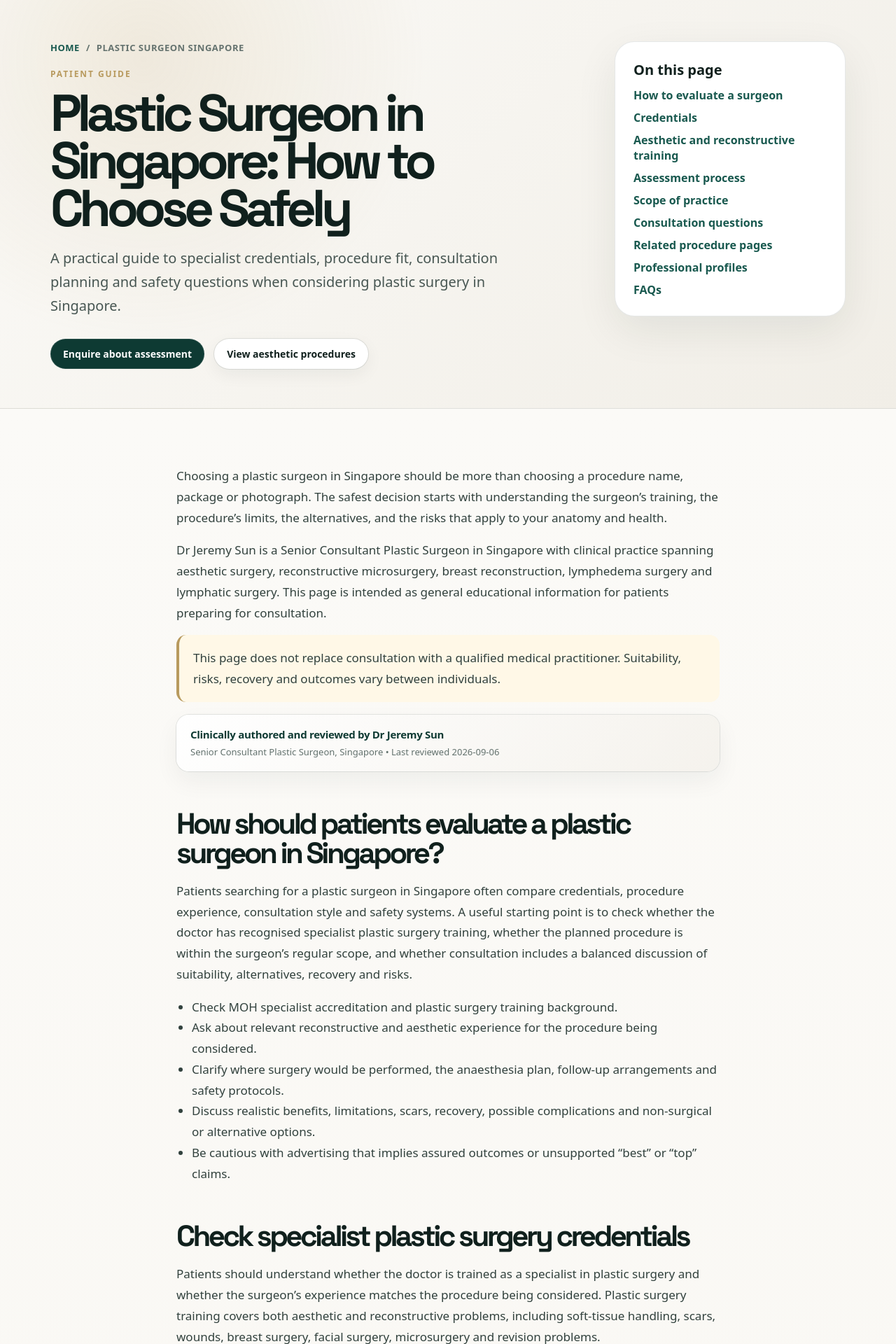
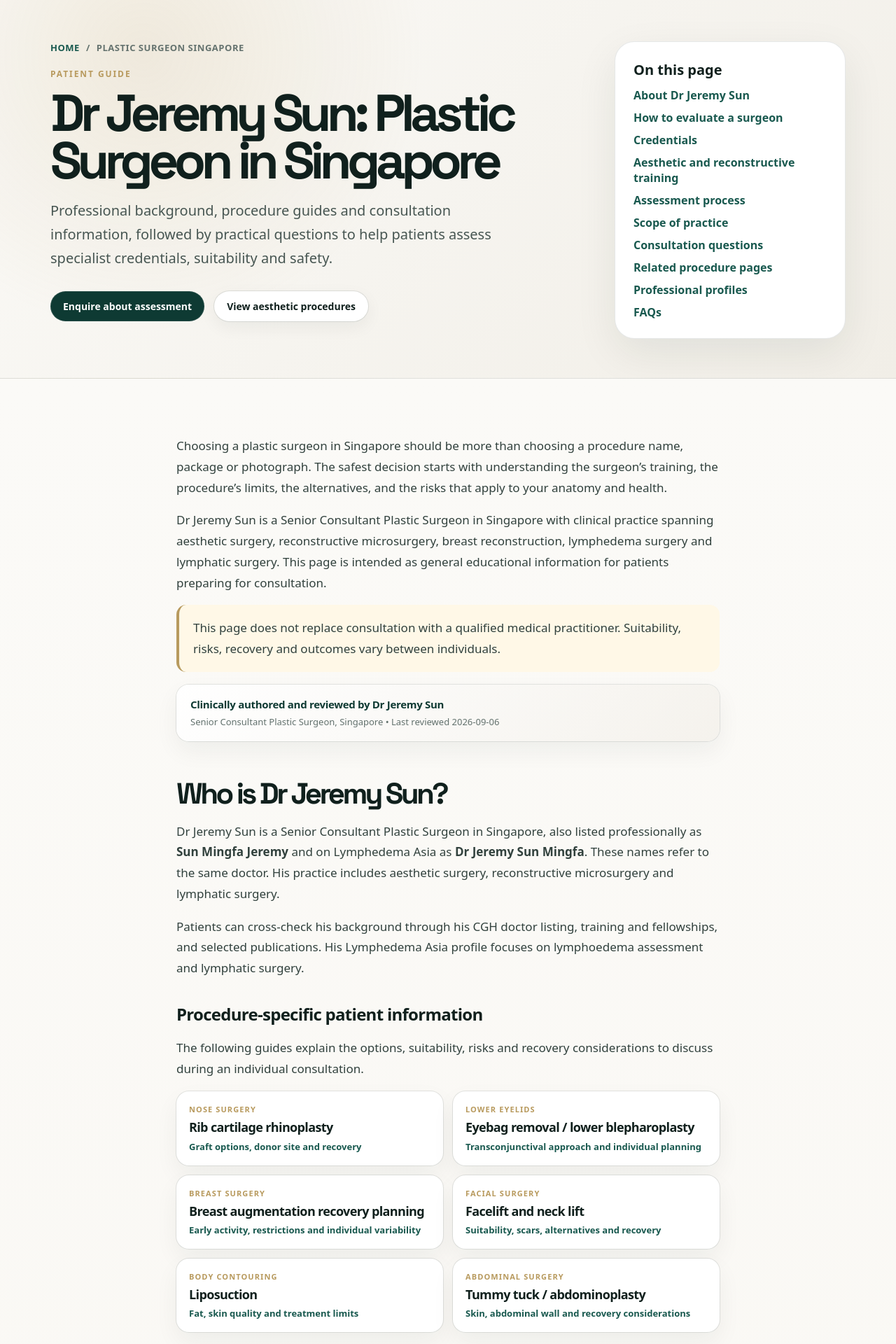
Before and after one commit to zatyrical/plasticwebsite, a Next.js app: page /plastic-surgeon-singapore in a window 1280 px wide. Shown: the part 100-2020 px from the top of the page at 70% size. Built offline with nearby package versions, Linux system fonts and the light colour scheme.

Commit message:
Strengthen surgeon profile identity and priority procedure discovery (#9)

```diff
--- a/app/plastic-surgeon-singapore/page.tsx
+++ b/app/plastic-surgeon-singapore/page.tsx
@@ -7,8 +7,8 @@ import { baseUrl, lastReviewedIso, physicianId, physicianJsonLd } from '../seoId
 const pageUrl = `${baseUrl}/plastic-surgeon-singapore`;
 
 export const metadata: Metadata = {
-  title: 'Plastic Surgeon in Singapore: How to Choose Safely',
-  description: 'A patient guide to choosing a plastic surgeon in Singapore, including specialist credentials, aesthetic versus reconstructive training, procedure fit, safety questions and consultation planning.',
+  title: 'Dr Jeremy Sun | Plastic Surgeon in Singapore & Patient Guide',
+  description: 'Dr Jeremy Sun (Sun Mingfa Jeremy), Senior Consultant Plastic Surgeon in Singapore: professional profiles, procedure guides, Paragon consultation enquiries and safety questions.',
   keywords: [
     'plastic surgeon Singapore',
     'plastic surgery Singapore',
@@ -19,7 +19,7 @@ export const metadata: Metadata = {
   ],
   alternates: { canonical: '/plastic-surgeon-singapore' },
   openGraph: {
-    title: 'Plastic Surgeon in Singapore: How to Choose Safely',
+    title: 'Dr Jeremy Sun | Plastic Surgeon in Singapore & Patient Guide',
     description: 'Patient-focused guidance on choosing a plastic surgeon in Singapore and planning a safe consultation.',
     url: '/plastic-surgeon-singapore',
     type: 'article'
@@ -57,11 +57,11 @@ const jsonLd = {
     },
     physicianJsonLd,
     {
-      '@type': 'MedicalWebPage',
+      '@type': ['MedicalWebPage', 'ProfilePage'],
       '@id': `${pageUrl}#webpage`,
       url: pageUrl,
-      name: 'Plastic Surgeon in Singapore: How to Choose Safely',
-      headline: 'Plastic Surgeon in Singapore: How to Choose Safely',
+      name: 'Dr Jeremy Sun: Plastic Surgeon in Singapore',
+      headline: 'Dr Jeremy Sun: Plastic Surgeon in Singapore',
       description: metadata.description,
       inLanguage: 'en-SG',
       about: [
@@ -72,11 +72,12 @@ const jsonLd = {
         'choosing a plastic surgeon'
       ],
       datePublished: lastReviewedIso,
-      dateModified: lastReviewedIso,
+      dateModified: '2026-10-04',
       lastReviewed: lastReviewedIso,
       author: { '@id': physicianId },
       reviewedBy: { '@id': physicianId },
-      publisher: { '@id': physicianId }
+      publisher: { '@id': physicianId },
+      mainEntity: { '@id': physicianId }
     },
     {
       '@type': 'FAQPage',
@@ -100,8 +101,8 @@ export default function PlasticSurgeonSingaporePage() {
             <div>
               <nav className="breadcrumb" aria-label="Breadcrumb"><Link href="/">Home</Link><span>/</span><span>Plastic surgeon Singapore</span></nav>
               <div className="eyebrow">Patient guide</div>
-              <h1>Plastic Surgeon in Singapore: How to Choose Safely</h1>
-              <p className="lead">A practical guide to specialist credentials, procedure fit, consultation planning and safety questions when considering plastic surgery in Singapore.</p>
+              <h1>Dr Jeremy Sun: Plastic Surgeon in Singapore</h1>
+              <p className="lead">Professional background, procedure guides and consultation information, followed by practical questions to help patients assess specialist credentials, suitability and safety.</p>
               <div className="hero-actions">
                 <a href="#enquire" className="btn btn-primary">Enquire about assessment</a>
                 <Link href="/aesthetic-surgery" className="btn btn-ghost">View aesthetic procedures</Link>
@@ -110,6 +111,7 @@ export default function PlasticSurgeonSingaporePage() {
             <aside className="article-summary-card">
               <h2>On this page</h2>
               <ul>
+                <li><a href="#dr-jeremy-sun">About Dr Jeremy Sun</a></li>
                 <li><a href="#evaluate">How to evaluate a surgeon</a></li>
                 <li><a href="#credentials">Credentials</a></li>
                 <li><a href="#aesthetic-reconstructive">Aesthetic and reconstructive training</a></li>
@@ -133,6 +135,24 @@ export default function PlasticSurgeonSingaporePage() {
               <strong>Clinically authored and reviewed by Dr Jeremy Sun</strong>
               <span>Senior Consultant Plastic Surgeon, Singapore • Last reviewed {lastReviewedIso}</span>
             </div>
+
+            <section id="dr-jeremy-sun">
+              <h2>Who is Dr Jeremy Sun?</h2>
+              <p>Dr Jeremy Sun is a Senior Consultant Plastic Surgeon in Singapore, also listed professionally as <strong>Sun Mingfa Jeremy</strong> and on Lymphedema Asia as <strong>Dr Jeremy Sun Mingfa</strong>. These names refer to the same doctor. His practice includes aesthetic surgery, reconstructive microsurgery and lymphatic surgery.</p>
+              <p>Patients can cross-check his background through his <a href="https://www.cgh.com.sg/doctor/plastic-surgery/sun-mingfa-jeremy">CGH doctor listing</a>, <Link href="/training-and-fellowships">training and fellowships</Link>, and <Link href="/publications">selected publications</Link>. His <a href="https://lymphedasia.com/dr-jeremy-sun-lymphedema-specialist/">Lymphedema Asia profile</a> focuses on lymphoedema assessment and lymphatic surgery.</p>
+              <h3>Procedure-specific patient information</h3>
+              <p>The following guides explain the options, suitability, risks and recovery considerations to discuss during an individual consultation.</p>
+              <div className="related-grid">
+                <Link href="/rib-rhinoplasty-singapore" className="related-card"><small>Nose surgery</small><strong>Rib cartilage rhinoplasty</strong><span>Graft options, donor site and recovery</span></Link>
+                <Link href="/eyebag-removal-lower-blepharoplasty-singapore" className="related-card"><small>Lower eyelids</small><strong>Eyebag removal / lower blepharoplasty</strong><span>Transconjunctival approach and individual planning</span></Link>
+                <Link href="/24-hour-rapid-recovery-breast-augmentation-singapore" className="related-card"><small>Breast surgery</small><strong>Breast augmentation recovery planning</strong><span>Early activity, restrictions and individual variability</span></Link>
+                <Link href="/face-neck-lift-singapore" className="related-card"><small>Facial surgery</small><strong>Facelift and neck lift</strong><span>Suitability, scars, alternatives and recovery</span></Link>
+                <Link href="/body-contouring-liposuction-singapore" className="related-card"><small>Body contouring</small><strong>Liposuction</strong><span>Fat, skin quality and treatment limits</span></Link>
+                <Link href="/tummy-tuck-singapore" className="related-card"><small>Abdominal surgery</small><strong>Tummy tuck / abdominoplasty</strong><span>Skin, abdominal wall and recovery considerations</span></Link>
+              </div>
+              <h3>Where can patients enquire about a private consultation?</h3>
+              <p>Private consultation enquiries are handled through Astrid Plastic Surgery at <strong>290 Orchard Road, #09-01/02, Paragon Medical, Singapore 238859</strong>. Call <a href="tel:+6565303573">+65 6530 3573</a> or use the <Link href="/#contact">consultation enquiry form</Link>. View <a href="https://www.google.com/maps/place/Dr+Jeremy+Sun/@1.3039053,103.8355763,17z/data=!3m1!4b1!4m6!3m5!1s0x31da19469f2612cd:0xcba381971e77822e!8m2!3d1.3039053!4d103.8355763!16s%2Fg%2F11nw796mdz?entry=ttu&g_ep=EgoyMDI2MDkzMC4wIKXMDSoASAFQAw%3D%3D">Dr Jeremy Sun’s Google Maps listing</a> for directions.</p>
+            </section>
 
             <section id="evaluate">
               <h2>How should patients evaluate a plastic surgeon in Singapore?</h2>
--- a/app/robots.ts
+++ b/app/robots.ts
@@ -10,7 +10,7 @@ export default function robots(): MetadataRoute.Robots {
         allow: '/'
       },
       {
-        userAgent: ['GPTBot', 'ChatGPT-User', 'OAI-SearchBot', 'PerplexityBot', 'ClaudeBot', 'Claude-User', 'Google-Extended'],
+        userAgent: ['GPTBot', 'ChatGPT-User', 'OAI-SearchBot', 'PerplexityBot', 'ClaudeBot', 'Claude-SearchBot', 'Claude-User', 'Google-Extended'],
         allow: '/'
       }
     ],
--- a/app/seoIdentity.ts
+++ b/app/seoIdentity.ts
@@ -6,10 +6,8 @@ export const lastReviewedIso = '2026-09-06';
 
 export const physicianSameAs = [
   'https://www.cgh.com.sg/doctor/plastic-surgery/sun-mingfa-jeremy',
-  'https://www.cgh.com.sg/profile/Sun-Mingfa-Jeremy',
   'https://www.linkedin.com/in/dr-jeremy-sun',
   'https://www.instagram.com/jermsun?stkn=enQ3Z3NrenZqNHJi',
-  'https://lymphedasia.com/dr-jeremy-sun-mingfa/',
   'https://lymphedasia.com/dr-jeremy-sun-lymphedema-specialist/',
 ];
 
@@ -17,7 +15,7 @@ export const physicianJsonLd = {
   '@type': 'Person',
   '@id': physicianId,
   name: 'Dr Jeremy Sun',
-  alternateName: ['Dr Sun Mingfa Jeremy', 'Sun Mingfa Jeremy'],
+  alternateName: ['Dr Sun Mingfa Jeremy', 'Sun Mingfa Jeremy', 'Dr Jeremy Sun Mingfa'],
   url: baseUrl,
   image: `${baseUrl}/images/dr-jeremy-sun-hero.jpg`,
   jobTitle: 'Senior Consultant Plastic Surgeon',
@@ -50,8 +48,11 @@ export const physicianJsonLd = {
     'Breast reconstruction',
     'Rhinoplasty',
     'Asian rhinoplasty',
+    'Rib cartilage rhinoplasty',
     'Eyelid surgery',
     'Asian blepharoplasty',
+    'Lower blepharoplasty',
+    'Transconjunctival lower blepharoplasty',
     'Face and neck lift',
     'Lasers and injectables',
     'Fat grafting',
```
Also changed, not shown: reports/20261004-geo-and-surgeon-query.md (added, +50 -0 lines).
